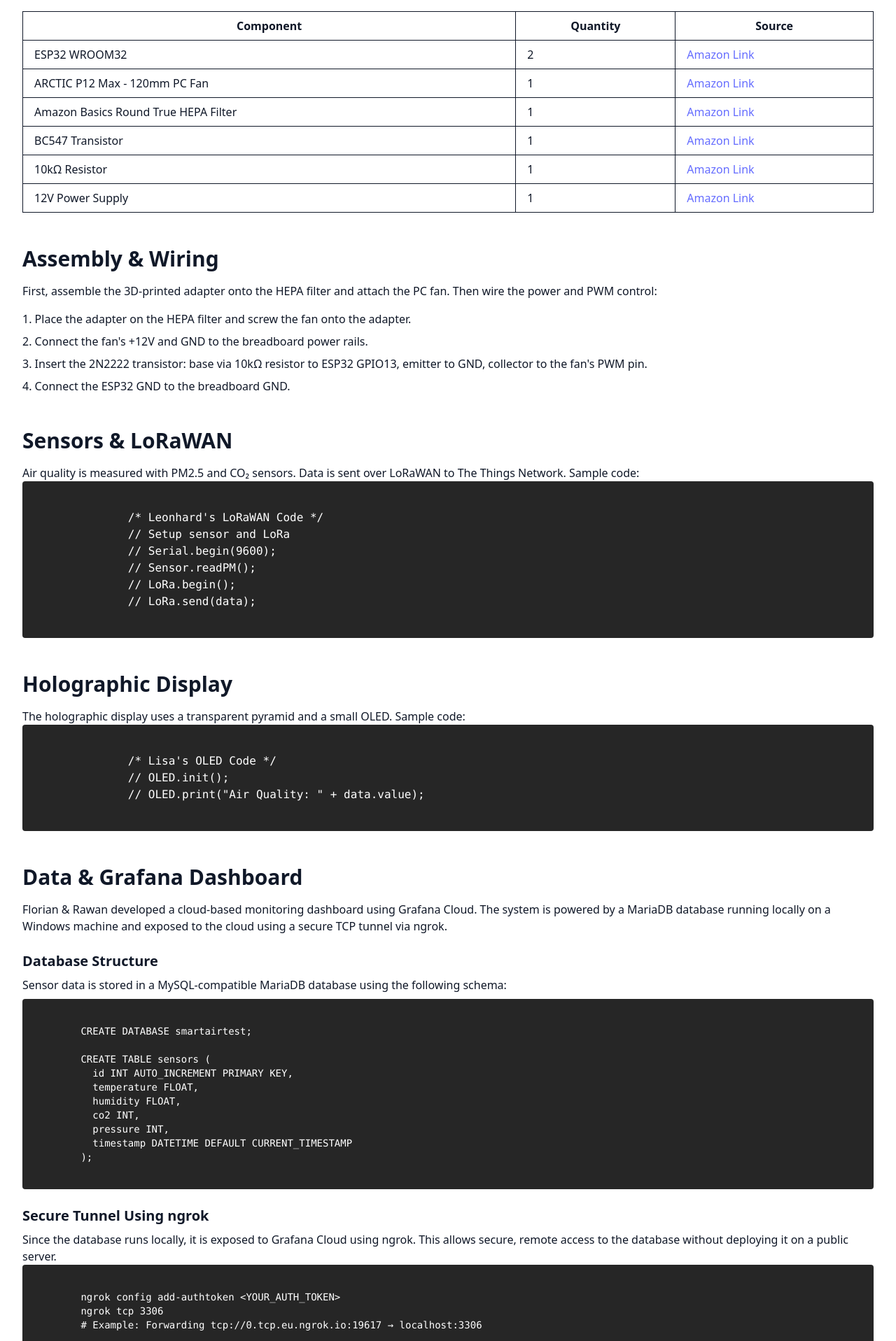
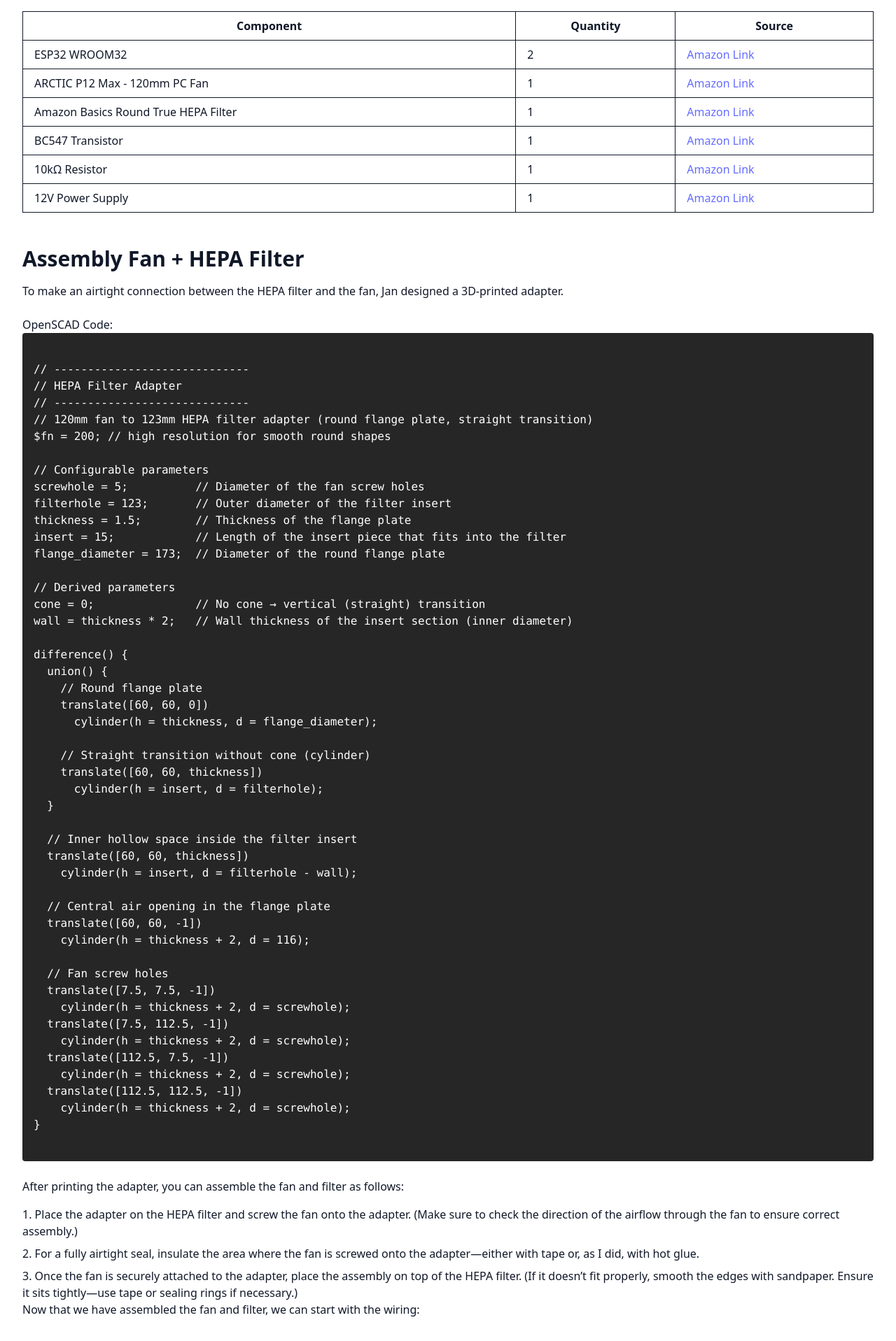
Before and after one commit to jan-eberwein/smart-air-purifier, a React (Vite) app: page / in a window 1280 px wide. Shown: the part 880-2797 px from the top of the page at 70% size. Built offline with nearby package versions, Linux system fonts and the light colour scheme; a web font is replaced by a local one.

Commit message:
adding content for assembly and wiring steps

```diff
--- a/src/App.jsx
+++ b/src/App.jsx
@@ -24,20 +24,19 @@
           </p>
         </header>
 
-
-
         {/* Table of Contents */}
         <nav className="mb-8">
           <h2 className="text-2xl font-semibold mb-4">Table of Contents</h2>
           <ul className="list-disc list-inside space-y-2">
             <li><a href="#introduction" className="text-blue-600 hover:underline">Introduction</a></li>
             <li><a href="#parts" className="text-blue-600 hover:underline">Parts List</a></li>
-            <li><a href="#assembly" className="text-blue-600 hover:underline">Assembly & Wiring</a></li>
+            <li><a href="#assembly" className="text-blue-600 hover:underline">Assembly Fan + HEPA Filter</a></li>
+            <li><a href="#control" className="text-blue-600 hover:underline">Wiring + Fan Control</a></li>
             <li><a href="#sensors" className="text-blue-600 hover:underline">Sensors & LoRaWAN</a></li>
             <li><a href="#display" className="text-blue-600 hover:underline">Holographic Display</a></li>
             <li><a href="#dashboard" className="text-blue-600 hover:underline">Data & Grafana Dashboard</a></li>
             <li><a href="#dataflow" className="text-blue-600 hover:underline">MQTT & Node-RED Dataflow</a></li>
-            <li><a href="#control" className="text-blue-600 hover:underline">Fan Control</a></li>
+
           </ul>
         </nav>
 
@@ -114,22 +113,189 @@
           </table>
         </section>
 
-        {/* Assembly Step */}
+        {/* Assembly Step for Fan + HEPA Filter */}
         <section id="assembly" className="mb-12">
-          <h2 className="text-3xl font-semibold mb-4">Assembly & Wiring</h2>
+          <h2 className="text-3xl font-semibold mb-4">Assembly Fan + HEPA Filter</h2>
           <p>
-            First, assemble the 3D-printed adapter onto the HEPA filter and attach the PC fan. Then wire the power and
-            PWM control:
+            To make an airtight connection between the HEPA filter and the fan, Jan designed a 3D-printed adapter.
+            <br /><br />
+            OpenSCAD Code:
+
           </p>
-          <ul className="list-decimal list-inside mt-4 space-y-2">
-            <li>Place the adapter on the HEPA filter and screw the fan onto the adapter.</li>
-            <li>Connect the fan's +12V and GND to the breadboard power rails.</li>
+          <pre className="bg-[#262626] text-white p-4 rounded">
+            <code className="language-scad">{`
+// -----------------------------
+// HEPA Filter Adapter
+// -----------------------------
+// 120mm fan to 123mm HEPA filter adapter (round flange plate, straight transition)
+$fn = 200; // high resolution for smooth round shapes
+
+// Configurable parameters
+screwhole = 5;          // Diameter of the fan screw holes
+filterhole = 123;       // Outer diameter of the filter insert
+thickness = 1.5;        // Thickness of the flange plate
+insert = 15;            // Length of the insert piece that fits into the filter
+flange_diameter = 173;  // Diameter of the round flange plate
+
+// Derived parameters
+cone = 0;               // No cone → vertical (straight) transition
+wall = thickness * 2;   // Wall thickness of the insert section (inner diameter)
+
+difference() {
+  union() {
+    // Round flange plate
+    translate([60, 60, 0])
+      cylinder(h = thickness, d = flange_diameter);
+
+    // Straight transition without cone (cylinder)
+    translate([60, 60, thickness])
+      cylinder(h = insert, d = filterhole);
+  }
+
+  // Inner hollow space inside the filter insert
+  translate([60, 60, thickness])
+    cylinder(h = insert, d = filterhole - wall);
+
+  // Central air opening in the flange plate
+  translate([60, 60, -1])
+    cylinder(h = thickness + 2, d = 116);
+
+  // Fan screw holes
+  translate([7.5, 7.5, -1])
+    cylinder(h = thickness + 2, d = screwhole);
+  translate([7.5, 112.5, -1])
+    cylinder(h = thickness + 2, d = screwhole);
+  translate([112.5, 7.5, -1])
+    cylinder(h = thickness + 2, d = screwhole);
+  translate([112.5, 112.5, -1])
+    cylinder(h = thickness + 2, d = screwhole);
+}
+            `}
+            </code>
+          </pre>
+          <br />
+          <p>
+            After printing the adapter, you can assemble the fan and filter as follows:
+          </p>
+          <ul class="list-decimal list-inside mt-4 space-y-2">
             <li>
-              Insert the 2N2222 transistor: base via 10kΩ resistor to ESP32 GPIO13, emitter to GND, collector to the fan's
-              PWM pin.
+              Place the adapter on the HEPA filter and screw the fan onto the adapter.
+              (Make sure to check the direction of the airflow through the fan to ensure correct assembly.)
             </li>
-            <li>Connect the ESP32 GND to the breadboard GND.</li>
+            <li>
+              For a fully airtight seal, insulate the area where the fan is screwed onto the adapter—either with tape or, as I did, with hot glue.
+            </li>
+            <li>
+              Once the fan is securely attached to the adapter, place the assembly on top of the HEPA filter.
+              (If it doesn’t fit properly, smooth the edges with sandpaper. Ensure it sits tightly—use tape or sealing rings if necessary.)
+            </li>
           </ul>
+          <p>
+            Now that we have assembled the fan and filter, we can start with the wiring:
+          </p>
+
+        </section>
+
+        {/* Control Step */}
+        <section id="control" className="mb-12">
+          <h2 className="text-3xl font-semibold mb-4">Wiring + Fan Control</h2>
+          <p>
+            Jan implemented PWM control with the ESP32. Example code in <code>fanControl.ino</code>:
+          </p>
+          <pre className="bg-[#262626] text-white p-4 rounded">
+            <code className="language-arduino">{`
+// -----------------------------
+// PIN CONFIGURATION
+// -----------------------------
+const int fanPwmPin = 13;   // GPIO13 → PWM output via transistor
+const int tachPin    = 12;  // GPIO12 → tachometer input
+
+// -----------------------------
+// RPM MEASUREMENT
+// -----------------------------
+volatile int pulseCount    = 0;
+volatile unsigned long lastPulse = 0;
+
+void IRAM_ATTR countPulse() {
+  unsigned long now = micros();
+  if (now - lastPulse > 1000) {   // 1 ms debounce
+    pulseCount++;
+    lastPulse = now;
+  }
+}
+
+// -----------------------------
+// Calibration Tables and Constants
+// -----------------------------
+const int   N = 11;
+const float rpmTable[N]  = {   0,   780,  1140,  1440,  1740,  2730,  6720,  9960, 12930, 14520, 12570 };
+const int   dutyTable[N] = { 255,   230,   204,   179,   153,   128,   102,    77,    51,    26,     0 };
+const float maxRpm = 14520.0;    // reference maximum RPM
+
+// runtime variables
+int currentPercent = 0;
+unsigned long lastRpmTime = 0;
+
+// -----------------------------
+// Interpolation Function for Duty
+// -----------------------------
+int getInterpolatedDuty(int percent) {
+  float desiredRpm = percent / 100.0 * maxRpm;
+
+  if (desiredRpm <= rpmTable[0]) return dutyTable[0];
+  if (desiredRpm >= rpmTable[N-1]) return dutyTable[N-1];
+
+  for (int i = 0; i < N - 1; i++) {
+    if (desiredRpm <= rpmTable[i+1]) {
+      float frac = (desiredRpm - rpmTable[i]) / (rpmTable[i+1] - rpmTable[i]);
+      float d    = dutyTable[i] + frac * (dutyTable[i+1] - dutyTable[i]);
+      return int(d + 0.5);
+    }
+  }
+  return dutyTable[N-1];
+}
+
+void setup() {
+  Serial.begin(115200);
+  delay(200);
+
+  pinMode(fanPwmPin, OUTPUT);
+  analogWrite(fanPwmPin, 255);   // start at full speed (0% input)
+
+  pinMode(tachPin, INPUT_PULLUP);
+  attachInterrupt(digitalPinToInterrupt(tachPin), countPulse, FALLING);
+
+  Serial.println();
+  Serial.println("Enter a value 0–100 in the Serial Monitor and press Enter:");
+}
+
+void loop() {
+  if (Serial.available()) {
+    int p = Serial.parseInt();
+    if (p >= 0 && p <= 100) {
+      currentPercent = p;
+      int duty = getInterpolatedDuty(currentPercent);
+      analogWrite(fanPwmPin, duty);
+      Serial.printf("→ Fan set to %3d%% (Duty=%d)\n", currentPercent, duty);
+    } else {
+      Serial.println("Invalid! Please enter 0–100.");
+    }
+    while (Serial.available()) Serial.read();
+  }
+
+  if (millis() - lastRpmTime >= 1000) {
+    lastRpmTime = millis();
+    noInterrupts();
+    int count = pulseCount;
+    pulseCount = 0;
+    interrupts();
+
+    float rpm = (count / 2.0) * 60.0;  // 2 pulses per rev
+    Serial.printf("Current RPM at %3d%%: %.0f\n", currentPercent, rpm);
+  }
+}
+`}</code>
+          </pre>
         </section>
 
         {/* Sensors Step */}
@@ -296,107 +462,7 @@
         </section>
 
 
-        {/* Control Step */}
-        <section id="control" className="mb-12">
-          <h2 className="text-3xl font-semibold mb-4">Fan Control</h2>
-          <p>
-            Jan implemented PWM control with the ESP32. Example code in <code>fanControl.ino</code>:
-          </p>
-          <pre className="bg-[#262626] text-white p-4 rounded">
-            <code className="language-arduino">{`
-// -----------------------------
-// PIN CONFIGURATION
-// -----------------------------
-const int fanPwmPin = 13;   // GPIO13 → PWM output via transistor
-const int tachPin    = 12;  // GPIO12 → tachometer input
 
-// -----------------------------
-// RPM MEASUREMENT
-// -----------------------------
-volatile int pulseCount    = 0;
-volatile unsigned long lastPulse = 0;
-
-void IRAM_ATTR countPulse() {
-  unsigned long now = micros();
-  if (now - lastPulse > 1000) {   // 1 ms debounce
-    pulseCount++;
-    lastPulse = now;
-  }
-}
-
-// -----------------------------
-// Calibration Tables and Constants
-// -----------------------------
-const int   N = 11;
-const float rpmTable[N]  = {   0,   780,  1140,  1440,  1740,  2730,  6720,  9960, 12930, 14520, 12570 };
-const int   dutyTable[N] = { 255,   230,   204,   179,   153,   128,   102,    77,    51,    26,     0 };
-const float maxRpm = 14520.0;    // reference maximum RPM
-
-// runtime variables
-int currentPercent = 0;
-unsigned long lastRpmTime = 0;
-
-// -----------------------------
-// Interpolation Function for Duty
-// -----------------------------
-int getInterpolatedDuty(int percent) {
-  float desiredRpm = percent / 100.0 * maxRpm;
-
-  if (desiredRpm <= rpmTable[0]) return dutyTable[0];
-  if (desiredRpm >= rpmTable[N-1]) return dutyTable[N-1];
-
-  for (int i = 0; i < N - 1; i++) {
-    if (desiredRpm <= rpmTable[i+1]) {
-      float frac = (desiredRpm - rpmTable[i]) / (rpmTable[i+1] - rpmTable[i]);
-      float d    = dutyTable[i] + frac * (dutyTable[i+1] - dutyTable[i]);
-      return int(d + 0.5);
-    }
-  }
-  return dutyTable[N-1];
-}
-
-void setup() {
-  Serial.begin(115200);
-  delay(200);
-
-  pinMode(fanPwmPin, OUTPUT);
-  analogWrite(fanPwmPin, 255);   // start at full speed (0% input)
-
-  pinMode(tachPin, INPUT_PULLUP);
-  attachInterrupt(digitalPinToInterrupt(tachPin), countPulse, FALLING);
-
-  Serial.println();
-  Serial.println("Enter a value 0–100 in the Serial Monitor and press Enter:");
-}
-
-void loop() {
-  if (Serial.available()) {
-    int p = Serial.parseInt();
-    if (p >= 0 && p <= 100) {
-      currentPercent = p;
-      int duty = getInterpolatedDuty(currentPercent);
-      analogWrite(fanPwmPin, duty);
-      Serial.printf("→ Fan set to %3d%% (Duty=%d)\n", currentPercent, duty);
-    } else {
-      Serial.println("Invalid! Please enter 0–100.");
-    }
-    while (Serial.available()) Serial.read();
-  }
-
-  if (millis() - lastRpmTime >= 1000) {
-    lastRpmTime = millis();
-    noInterrupts();
-    int count = pulseCount;
-    pulseCount = 0;
-    interrupts();
-
-    float rpm = (count / 2.0) * 60.0;  // 2 pulses per rev
-    Serial.printf("Current RPM at %3d%%: %.0f\n", currentPercent, rpm);
-  }
-}
-`}</code>
-          </pre>
-        </section>
       </main>
       {/* Footer */}
       <footer className="bg-gray-100 py-4">
```
